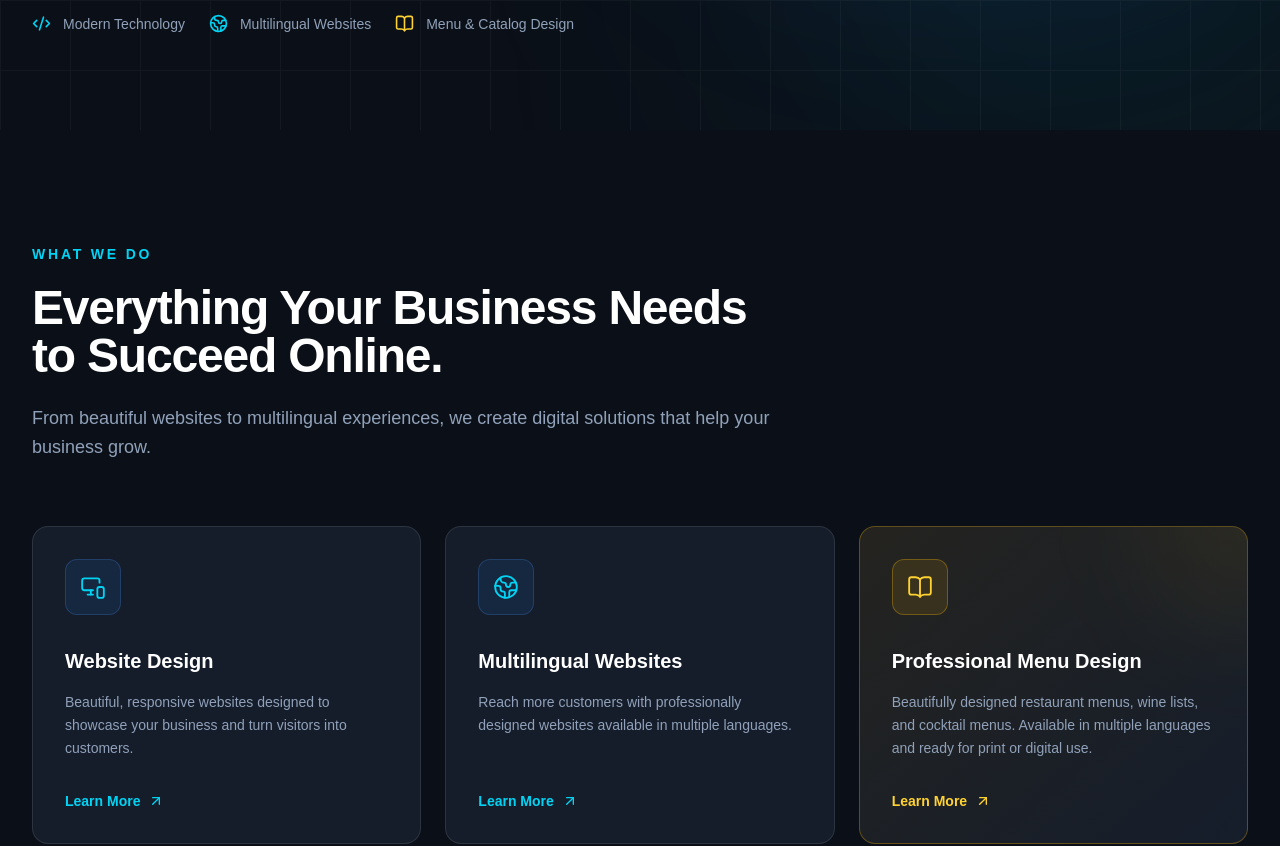
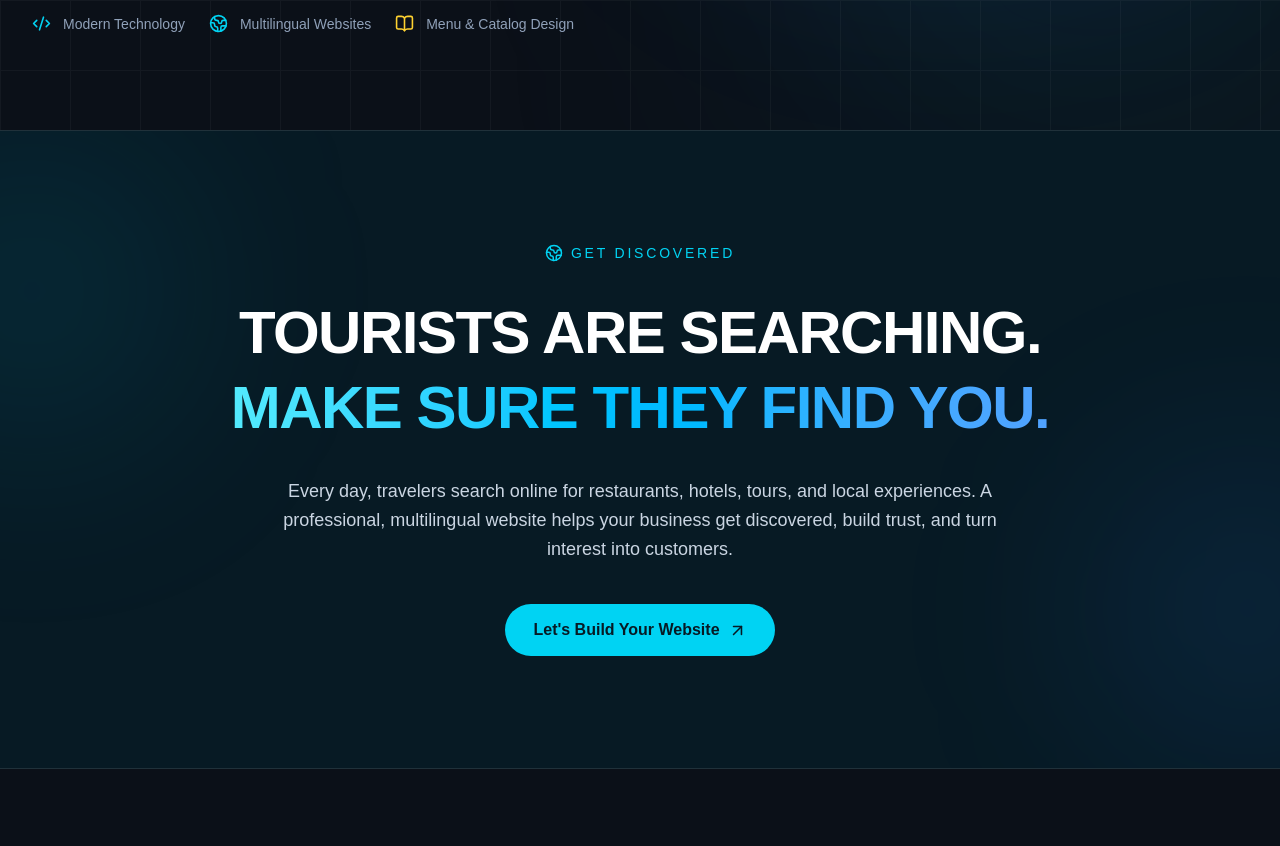
Before and after one commit to angelicereeves/ionian-digital, a Next.js app: page /en in a window 1280 px wide. Shown: the part 840-1686 px from the top of the page. Built offline with nearby package versions, Linux system fonts and the light colour scheme.

Commit message:
added tourism banner

```diff
--- a/messages/el.json
+++ b/messages/el.json
@@ -622,5 +622,12 @@
     "ctaTitle": "Έχετε Κάποιο Έργο στο Μυαλό σας;",
     "ctaDescription": "Είτε χρειάζεστε μια επαγγελματική ιστοσελίδα, ένα καλαίσθητο μενού ή μια ολοκληρωμένη ψηφιακή παρουσία, θα χαρούμε να υλοποιήσουμε το όραμά σας.",
     "ctaButton": "Ας Συνεργαστούμε"
-  }
+  },
+  "TourismBanner": {
+  "eyebrow": "Γίνετε ορατοί",
+  "headline1": "ΟΙ ΤΟΥΡΙΣΤΕΣ ΑΝΑΖΗΤΟΥΝ.",
+  "headline2": "ΦΡΟΝΤΙΣΤΕ ΝΑ ΣΑΣ ΒΡΟΥΝ.",
+  "description": "Καθημερινά, οι ταξιδιώτες αναζητούν στο διαδίκτυο εστιατόρια, ξενοδοχεία, εκδρομές και τοπικές εμπειρίες. Μια επαγγελματική, πολύγλωσση ιστοσελίδα βοηθά την επιχείρησή σας να γίνει πιο ορατή, να κερδίσει την εμπιστοσύνη των πελατών και να μετατρέψει το ενδιαφέρον σε νέους πελάτες.",
+  "button": "Ας δημιουργήσουμε την ιστοσελίδα σας"
 }
+}
--- a/messages/en.json
+++ b/messages/en.json
@@ -622,5 +622,12 @@
     "ctaTitle": "Have a Project in Mind?",
     "ctaDescription": "Whether you need a professional website, a beautifully designed menu, or a complete digital presence, we'd love to bring your vision to life.",
     "ctaButton": "Let's Work Together"
-  }
+  },
+  "TourismBanner": {
+  "eyebrow": "Get Discovered",
+  "headline1": "TOURISTS ARE SEARCHING.",
+  "headline2": "MAKE SURE THEY FIND YOU.",
+  "description": "Every day, travelers search online for restaurants, hotels, tours, and local experiences. A professional, multilingual website helps your business get discovered, build trust, and turn interest into customers.",
+  "button": "Let's Build Your Website"
 }
+}
--- a/messages/it.json
+++ b/messages/it.json
@@ -622,5 +622,12 @@
     "ctaTitle": "Hai un Progetto in Mente?",
     "ctaDescription": "Che tu abbia bisogno di un sito web professionale, di un menù dal design elegante o di una presenza digitale completa, saremo felici di dare vita alla tua visione.",
     "ctaButton": "Lavoriamo Insieme"
-  }
+  },
+  "TourismBanner": {
+  "eyebrow": "Fatti trovare",
+  "headline1": "I TURISTI STANNO CERCANDO.",
+  "headline2": "FAI IN MODO CHE TI TROVINO.",
+  "description": "Ogni giorno, i viaggiatori cercano online ristoranti, hotel, tour ed esperienze locali. Un sito web professionale e multilingue aiuta la tua attività a farsi trovare, conquistare la fiducia dei clienti e trasformare l'interesse in nuovi clienti.",
+  "button": "Creiamo il tuo sito web"
 }
+}
--- a/messages/sq.json
+++ b/messages/sq.json
@@ -622,5 +622,12 @@
     "ctaTitle": "Keni një Projekt në Mendje?",
     "ctaDescription": "Nëse ju nevojitet një faqe webi profesionale, një meny e dizajnuar bukur ose një prani e plotë dixhitale, do të donim ta kthenim idenë tuaj në realitet.",
     "ctaButton": "Le të Punojmë së Bashku"
-  }
+  },
+  "TourismBanner": {
+  "eyebrow": "Bëhuni të dukshëm",
+  "headline1": "TURISTËT PO KËRKOJNË.",
+  "headline2": "SIGUROHUNI QË T'JU GJEJNË.",
+  "description": "Çdo ditë, udhëtarët kërkojnë në internet restorante, hotele, ture dhe përvoja lokale. Një faqe interneti profesionale dhe shumëgjuhëshe e ndihmon biznesin tuaj të bëhet më i dukshëm, të fitojë besimin e klientëve dhe ta kthejë interesin në klientë të rinj.",
+  "button": "Le të krijojmë faqen tuaj"
 }
+}
--- a/src/app/[locale]/page.tsx
+++ b/src/app/[locale]/page.tsx
@@ -1,9 +1,11 @@
 import type {Metadata} from "next";
+
 import {setRequestLocale} from "next-intl/server";
 
 import {getPageSEO} from "@/lib/seo";
 
 import Hero from "@/components/home/Hero";
+import TourismBanner from "@/components/home/TourismBanner";
 import ServicesPreview from "@/components/home/ServicesPreview";
 import WhyChooseUs from "@/components/home/WhyChooseUs";
 import OurProcess from "@/components/home/OurProcess";
@@ -11,6 +13,7 @@ import PricingPreview from "@/components/home/PricingPreview";
 import CTA from "@/components/home/CTA";
 
 // SEO titles and descriptions for each language
+
 const homepageSEO = {
   sq: {
     title: "Krijim Faqesh Interneti në Sarandë",
@@ -40,6 +43,7 @@ const homepageSEO = {
 type Locale = keyof typeof homepageSEO;
 
 // Generate language-specific SEO metadata
+
 export async function generateMetadata({
   params,
 }: {
@@ -62,6 +66,7 @@ export async function generateMetadata({
 }
 
 // Homepage
+
 export default async function HomePage({
   params,
 }: {
@@ -74,6 +79,7 @@ export default async function HomePage({
   return (
     <main>
       <Hero />
+      <TourismBanner />
       <ServicesPreview />
       <WhyChooseUs />
       <OurProcess />
--- /dev/null
+++ b/src/components/home/TourismBanner.tsx
@@ -0,0 +1,79 @@
+"use client";
+
+import {motion} from "motion/react";
+import {useTranslations} from "next-intl";
+import Link from "next/link";
+import {useLocale} from "next-intl";
+import {ArrowUpRight, Globe2} from "lucide-react";
+
+export default function TourismBanner() {
+  const t = useTranslations("TourismBanner");
+  const locale = useLocale();
+
+  return (
+    <section className="relative overflow-hidden border-y border-white/10 bg-[#071a24] py-20 sm:py-28">
+      {/* Background decoration */}
+      <div className="pointer-events-none absolute inset-0">
+        <div className="absolute -left-32 top-0 h-80 w-80 rounded-full bg-cyan-500/10 blur-[100px]" />
+        <div className="absolute -right-32 bottom-0 h-80 w-80 rounded-full bg-blue-500/10 blur-[100px]" />
+      </div>
+
+      <div className="relative mx-auto max-w-5xl px-6 text-center">
+        {/* Small label */}
+        <motion.div
+          initial={{opacity: 0, y: 15}}
+          whileInView={{opacity: 1, y: 0}}
+          viewport={{once: true}}
+          transition={{duration: 0.5}}
+          className="mb-8 flex items-center justify-center gap-2 text-sm font-medium uppercase tracking-[0.2em] text-cyan-400"
+        >
+          <Globe2 size={18} />
+          {t("eyebrow")}
+        </motion.div>
+
+        {/* Main headline */}
+        <motion.h2
+          initial={{opacity: 0, y: 25}}
+          whileInView={{opacity: 1, y: 0}}
+          viewport={{once: true}}
+          transition={{duration: 0.65}}
+          className="text-4xl font-bold leading-tight tracking-tight text-white sm:text-5xl lg:text-6xl"
+        >
+          {t("headline1")}
+          <br />
+          <span className="bg-gradient-to-r from-cyan-300 via-sky-400 to-blue-400 bg-clip-text text-transparent">
+            {t("headline2")}
+          </span>
+        </motion.h2>
+
+        {/* Description */}
+        <motion.p
+          initial={{opacity: 0, y: 20}}
+          whileInView={{opacity: 1, y: 0}}
+          viewport={{once: true}}
+          transition={{duration: 0.65, delay: 0.1}}
+          className="mx-auto mt-8 max-w-3xl text-base leading-relaxed text-slate-300 sm:text-lg"
+        >
+          {t("description")}
+        </motion.p>
+
+        {/* CTA */}
+        <motion.div
+          initial={{opacity: 0, y: 20}}
+          whileInView={{opacity: 1, y: 0}}
+          viewport={{once: true}}
+          transition={{duration: 0.65, delay: 0.2}}
+          className="mt-10"
+        >
+          <Link
+            href={`/${locale}/contact`}
+            className="inline-flex items-center gap-2 rounded-full bg-cyan-400 px-7 py-3.5 font-semibold text-[#071a24] transition-all duration-300 hover:bg-cyan-300 hover:shadow-[0_0_30px_rgba(34,211,238,0.25)]"
+          >
+            {t("button")}
+            <ArrowUpRight size={19} />
+          </Link>
+        </motion.div>
+      </div>
+    </section>
+  );
+}
```
